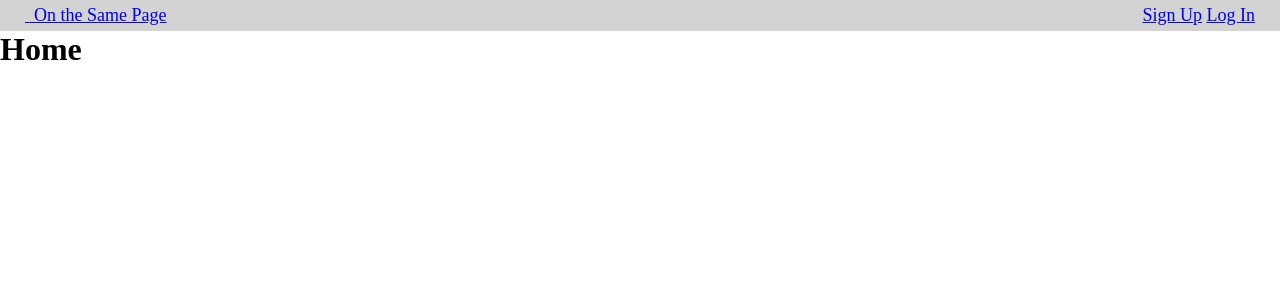
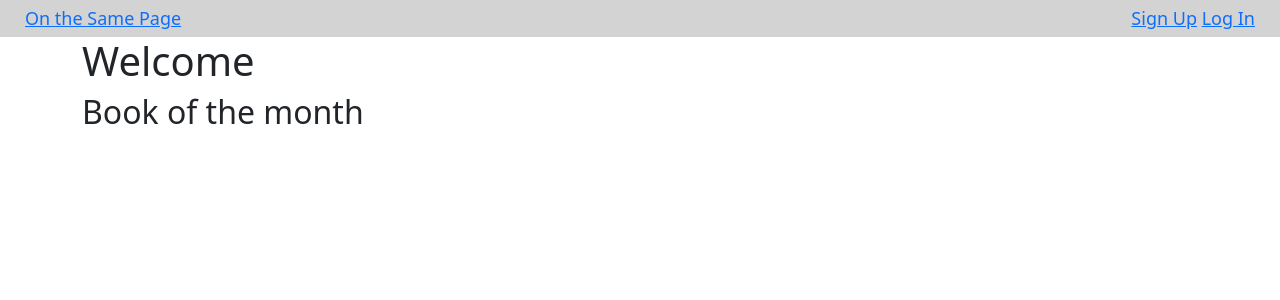
Before and after one commit to adricastro1/Book-Club, a Django app: page / in a window 1280 px wide. Shown: the top 300 px of the page. Run offline with Django 4.2, Linux system fonts and the light colour scheme; data that the repository does not hold is empty.

Commit message:
view all books

```diff
--- a/main_app/models.py
+++ b/main_app/models.py
@@ -7,6 +7,8 @@ class Book(models.Model):
     author = models.CharField(max_length=100)
     numofpages = models.IntegerField()
     genre = models.CharField(max_length=100)
+    synopsis = models.TextField(max_length=500)
+
 
     def __str__(self):
         return self.title
--- a/main_app/static/css/style.css
+++ b/main_app/static/css/style.css
@@ -10,8 +10,4 @@ nav {
     background-color: lightgray;
     font-size: 18px;
     text-decoration: none;
-  }
-
-  #nav-title {
-
-  }
+}
--- a/main_app/templates/base.html
+++ b/main_app/templates/base.html
@@ -6,13 +6,14 @@
     <meta http-equiv="X-UA-Compatible" content="IE=edge">
     <meta name="viewport" content="width=device-width, initial-scale=1.0">
     <link rel="stylesheet" href="./static/css/style.css">
+    <link href="https://cdn.jsdelivr.net/npm/bootstrap@5.3.0-alpha3/dist/css/bootstrap.min.css" rel="stylesheet" integrity="sha384-KK94CHFLLe+nY2dmCWGMq91rCGa5gtU4mk92HdvYe+M/SXH301p5ILy+dN9+nJOZ" crossorigin="anonymous">
     <title>On The Same Page</title>
 </head>
 
 <body>
     <header>
         <nav>
-            <a id="nav-title" href="{% url 'home'%}">&nbsp;&nbsp;On the Same Page</a>
+            <a id="nav-title" href="{% url 'home'%}">On the Same Page</a>
             <div id="nav-links">
                 {% if user.is_authenticated %}
                 <a href="{% url 'logout' %}">Log Out</a>
--- a/main_app/templates/home.html
+++ b/main_app/templates/home.html
@@ -1,6 +1,25 @@
 {% extends 'base.html' %}
 {% block content %}
 
-<h1>Home</h1>
+
+<div>
+    <section>
+        <h1>Welcome</h1>
+        <section>
+            <h2>Book of the month</h2>
+        </section>
+    </section>
+
+    <section>
+        {% for book in books %}
+        <div>
+            <h3>{{ book.title }}</h3>
+            <p> By {{ book.author }}</p>
+            <p>{{ book.numofpages }} pages</p>
+            <p>Genre: {{ book.genre }}</p>
+        </div>
+        {% endfor %}
+    </section>
+</div>
 
 {% endblock %}
--- a/main_app/views.py
+++ b/main_app/views.py
@@ -1,12 +1,13 @@
 from django.shortcuts import render, redirect
-
 from django.contrib.auth import login
 from django.contrib.auth.forms import UserCreationForm
+from .models import Book, Review
 
 
 
 def home(request):
-    return render(request, 'home.html')
+    books = Book.objects.all()
+    return render(request, 'home.html', {'books': books})
 
 def signup(request):
   error_message = ''
```
Also changed, not shown: main_app/migrations/0003_book_synopsis.py (added).
